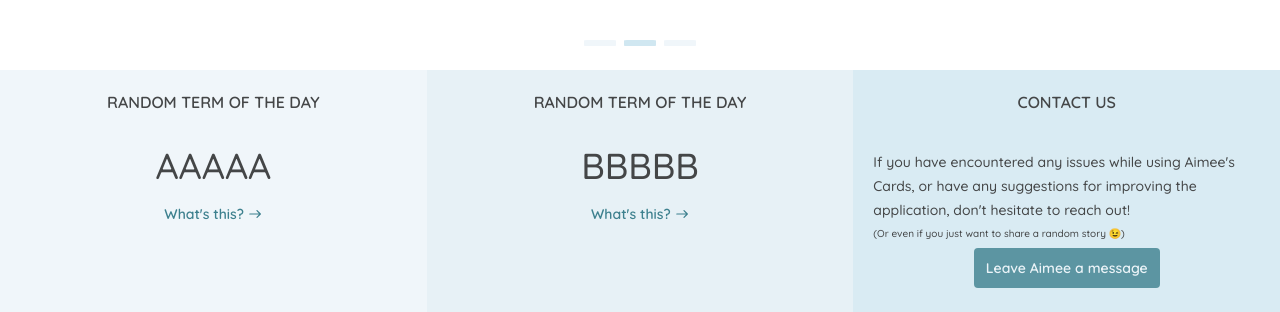
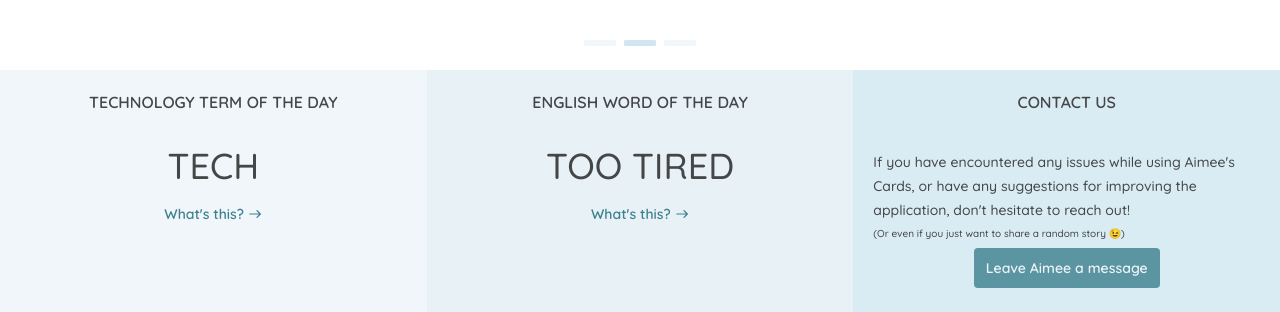
Before and after one commit to AimeeHa/Flashcards, a React (Vite) app in the folder flashcard-react/: page / in a window 1280 px wide. Shown: the part 488-800 px from the top of the page. Built offline with nearby package versions, Linux system fonts and the light colour scheme.

Commit message:
separated randomTerm from app articles

```diff
--- a/flashcard-react/src/App.tsx
+++ b/flashcard-react/src/App.tsx
@@ -2,7 +2,7 @@
 import './App.css';
 import Slideshow from './Slideshow';
 import Navbar from './Navbar';
-import EastRoundedIcon from '@mui/icons-material/EastRounded';
+import RandomTerm from './RandomTerm';
 
 function App() {
   return (
@@ -17,45 +17,13 @@ function App() {
 
         <div className="articles">
           <div className="articles one">
-            <div className="article-header">RANDOM TERM OF THE DAY</div>
-            <div
-              style={{
-                display: 'flex',
-                flexDirection: 'column',
-                justifyContent: 'center',
-                flexGrow: 0.8,
-                gap: '12px',
-              }}
-            >
-              <div className="terms">{/* TODO: */} AAAAA</div>
-              <div className="view-definition">
-                <div>What's this?</div>
-                <div className="view-arrow">
-                  <EastRoundedIcon style={{ width: '0.6em' }} />
-                </div>
-              </div>
-            </div>
+            <div className="article-header">TECHNOLOGY TERM OF THE DAY</div>
+            {RandomTerm('TECH')}
           </div>
 
           <div className="articles two">
-            <div className="article-header">RANDOM TERM OF THE DAY</div>
-            <div
-              style={{
-                display: 'flex',
-                flexDirection: 'column',
-                justifyContent: 'center',
-                flexGrow: 0.8,
-                gap: '12px',
-              }}
-            >
-              <div className="terms">{/* TODO: */} BBBBB</div>
-              <div className="view-definition">
-                <div>What's this?</div>
-                <div className="view-arrow">
-                  <EastRoundedIcon style={{ width: '0.6em' }} />
-                </div>
-              </div>
-            </div>
+            <div className="article-header">ENGLISH WORD OF THE DAY</div>
+            {RandomTerm('ENG')}
           </div>
 
           <div className="articles three">
--- /dev/null
+++ b/flashcard-react/src/RandomTerm.tsx
@@ -0,0 +1,28 @@
+import EastRoundedIcon from '@mui/icons-material/EastRounded';
+
+function RandomTerm(category: string) {
+  return (
+    <div
+      style={{
+        display: 'flex',
+        flexDirection: 'column',
+        justifyContent: 'center',
+        flexGrow: 0.8,
+        gap: '12px',
+      }}
+    >
+      <div className="terms">
+        {/* TODO: */}
+        {category == 'TECH' ? 'TECH' : category == 'ENG' ? 'TOO TIRED' : ''}
+      </div>
+      <div className="view-definition">
+        <div>What's this?</div>
+        <div className="view-arrow">
+          <EastRoundedIcon style={{ width: '0.6em' }} />
+        </div>
+      </div>
+    </div>
+  );
+}
+
+export default RandomTerm;
```
